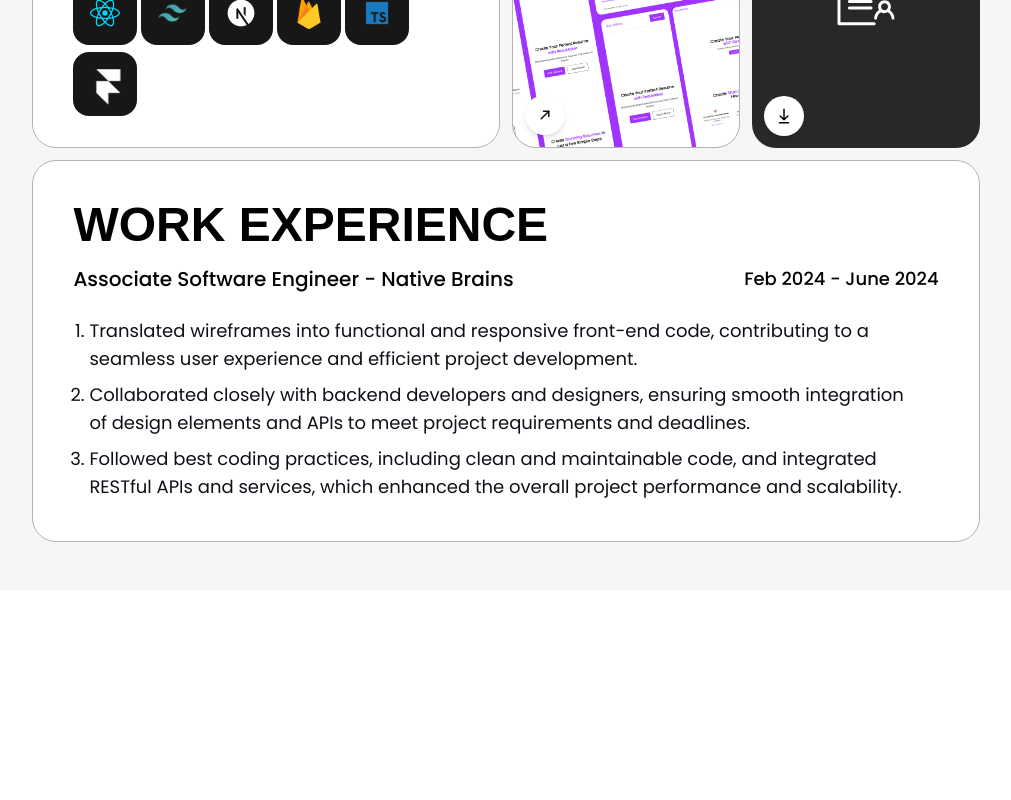
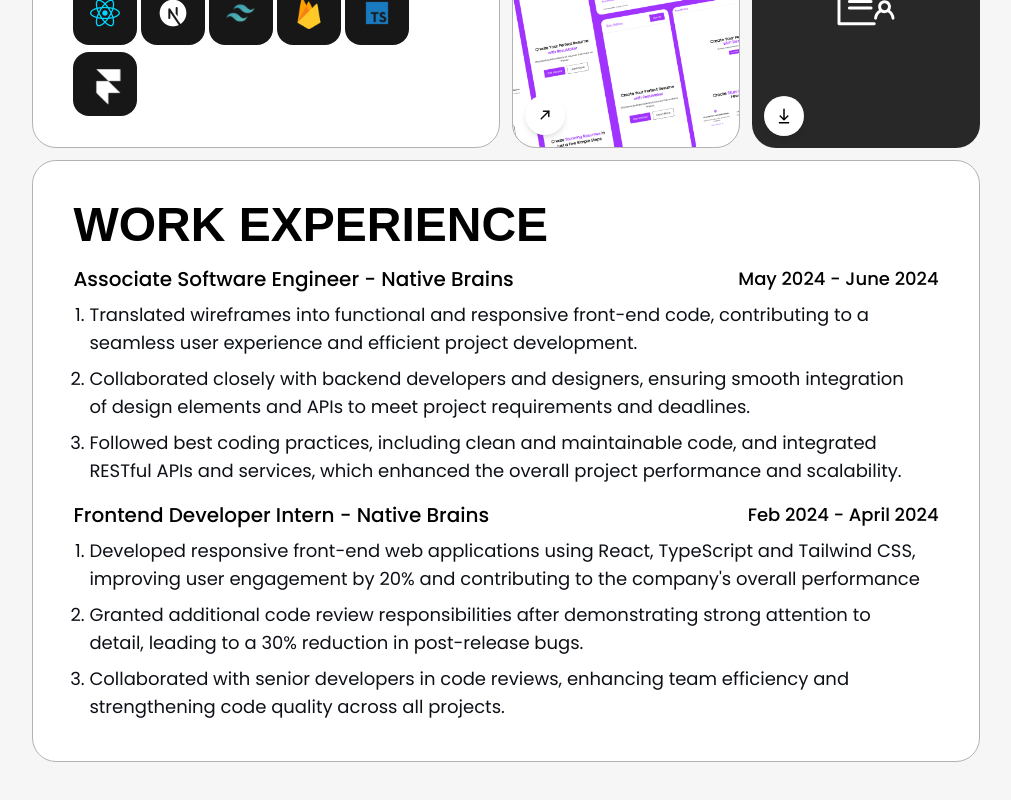
Before and after one commit to rumaisanaveed/bento-portfolio, a React (Vite) app: page / in a window 1280 px wide. Shown: the part 776-1576 px from the top of the page, without its empty margins (134-1145 px from the left). Before the commit the page ends 1366 px from the top, so only its background shows below. Built offline with nearby package versions, Linux system fonts and the light colour scheme; a web font is replaced by a local one.

Commit message:
feat : Added complete work experience

```diff
--- a/src/constants/index.js
+++ b/src/constants/index.js
@@ -19,12 +19,12 @@ export const skills = [
     tooltipText: "React.js",
   },
   {
+    img: Next,
+    tooltipText: "Next.js",
+  },
+  {
     img: Tailwind,
     tooltipText: "Tailwind CSS",
-  },
-  {
-    img: Next,
-    tooltipText: "Next.js",
   },
   {
     img: Firebase,
@@ -38,20 +38,31 @@ export const skills = [
     img: Framer,
     tooltipText: "Framer Motion",
   },
+  // html, css, js, ant design, redux, github, vs code, postman, slack, jira, git agile methodologies, next auth, clerk
+  // mongodb, nodejs, express js, restful apis
 ];
 
 export const experience = [
+  // add experience
   {
-    point:
+    title: "Associate Software Engineer",
+    companyName: "Native Brains",
+    duration: "May 2024 - June 2024",
+    description: [
       "Translated wireframes into functional and responsive front-end code, contributing to a seamless user experience and efficient project development.",
+      "Collaborated closely with backend developers and designers, ensuring smooth integration of design elements and APIs to meet project requirements and deadlines.",
+      "Followed best coding practices, including clean and maintainable code, and integrated RESTful APIs and services, which enhanced the overall project performance and scalability.",
+    ],
   },
   {
-    point:
-      "Collaborated closely with backend developers and designers, ensuring smooth integration of design elements and APIs to meet project requirements and deadlines.",
-  },
-  {
-    point:
-      "Followed best coding practices, including clean and maintainable code, and integrated RESTful APIs and services, which enhanced the overall project performance and scalability.",
+    title: "Frontend Developer Intern",
+    companyName: "Native Brains",
+    duration: "Feb 2024 - April 2024",
+    description: [
+      "Developed responsive front-end web applications using React, TypeScript and Tailwind CSS, improving user engagement by 20% and contributing to the company's overall performance",
+      "Granted additional code review responsibilities after demonstrating strong attention to detail, leading to a 30% reduction in post-release bugs.",
+      "Collaborated with senior developers in code reviews, enhancing team efficiency and strengthening code quality across all projects.",
+    ],
   },
 ];
 
--- a/src/pages/Home.jsx
+++ b/src/pages/Home.jsx
@@ -144,19 +144,23 @@ const Experience = () => {
       <h1 className="text-black font-bold text-3xl lg:text-5xl uppercase koulen-regular">
         Work Experience
       </h1>
+      {experience.map((experience, index) => (
+        <div key={index}>
           <div className="flex flex-col lg:flex-row gap-2 lg:gap-0 lg:items-center justify-between">
             <h2 className="font-medium text-xl">
-          Associate Software Engineer - Native Brains
+              {experience.title} - {experience.companyName}
             </h2>
-        <p className="font-medium text-lg">Feb 2024 - June 2024</p>
+            <p className="font-medium text-lg">{experience.duration}</p>
           </div>
           <ol className="list-decimal px-4 text-lg">
-        {experience.map((listItem, index) => (
-          <li key={index} className="text-[#0D1117] pt-2">
-            {listItem.point}
+            {experience.description.map((item, index) => (
+              <li className="text-[#0D1117] pt-2" key={index}>
+                {item}
               </li>
             ))}
           </ol>
         </div>
+      ))}
+    </div>
   );
 };
--- a/src/pages/Project.jsx
+++ b/src/pages/Project.jsx
@@ -25,11 +25,9 @@ export const Project = () => {
             <h1 className="text-black text-3xl lg:text-4xl koulen-regular font-medium">
               {projectData.title}
             </h1>
-            {projectId === 1 && (
-              <DemoButton to="https://emoji-vault.vercel.app/" />
-            )}
+            {projectId === 1 && <Button to="https://emoji-vault.vercel.app/" />}
             {projectId === 2 && (
-              <DemoButton to="https://resume-maker-kit.netlify.app/" />
+              <Button to="https://resume-maker-kit.netlify.app/" />
             )}
           </div>
           <p className="text-black font-medium text-xl max-w-md">
@@ -124,7 +122,7 @@ export const Project = () => {
   );
 };
 
-const DemoButton = ({ to }) => {
+const Button = ({ to }) => {
   return (
     <Link
       to={to}
```
Also changed, not shown: src/assets/images/missHumera.jpeg (added). Lines whose indentation alone changed are shown as unchanged.
